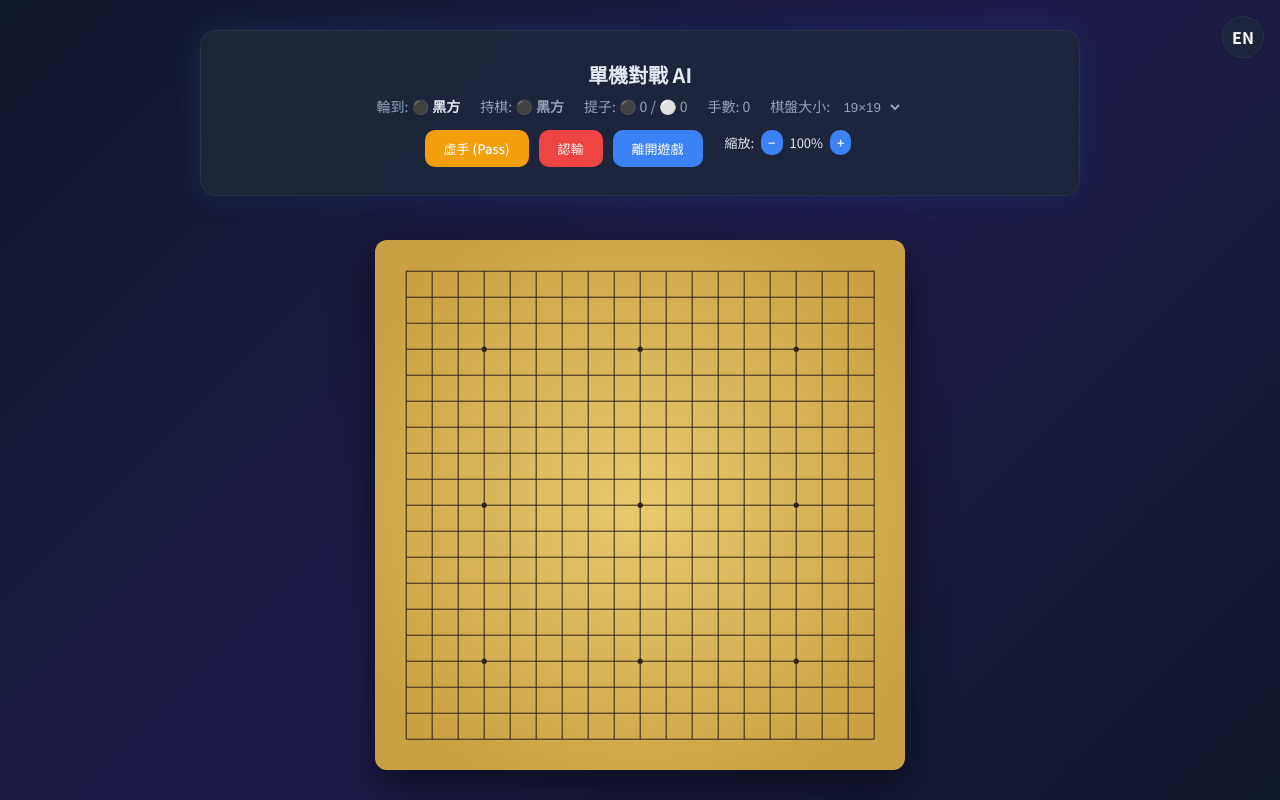
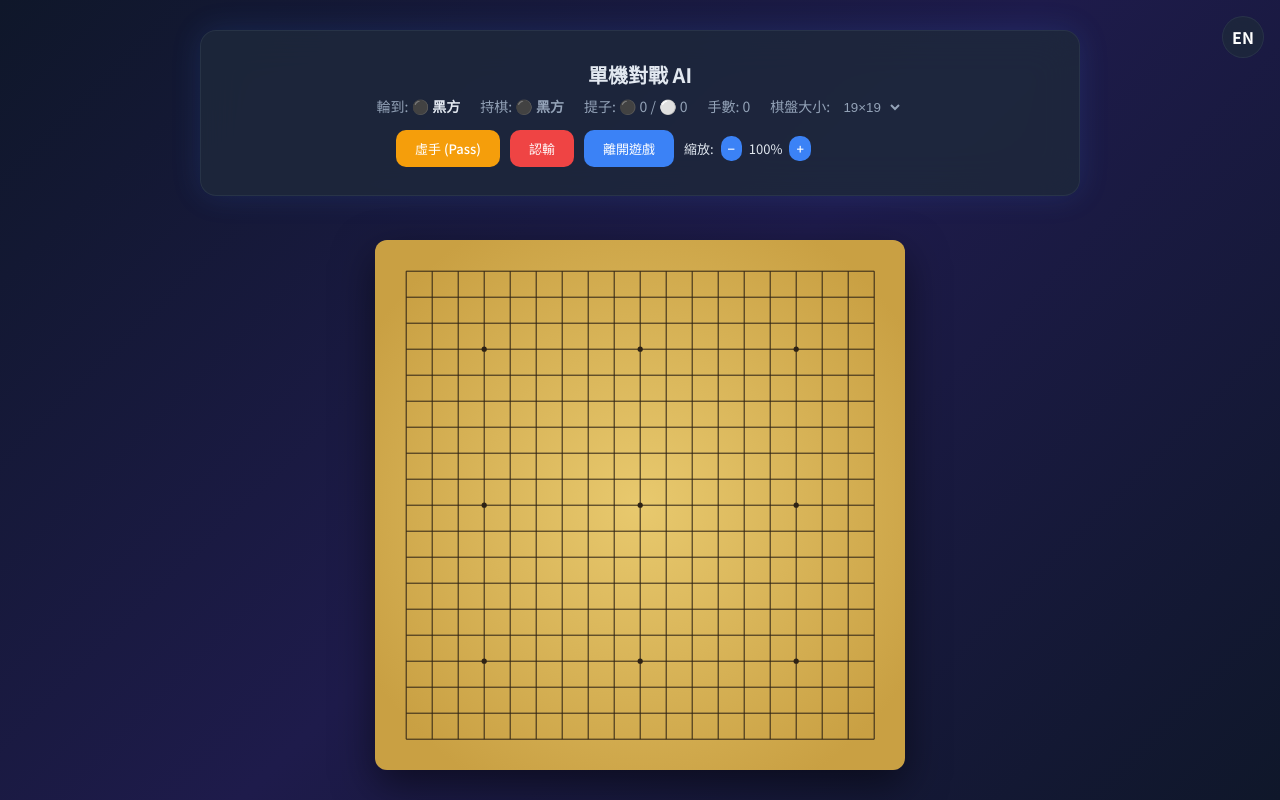
Before and after one commit to peterc200415/go-game, a Vue app in the folder frontend/: page / in a window 1280 px wide. Both pictures are taken after a click on the button "單機對戰 AI". Built offline with nearby package versions, Linux system fonts and the light colour scheme.

Commit message:
Move AI thinking text to right side of zoom with fixed width

```diff
--- a/frontend/src/App.vue
+++ b/frontend/src/App.vue
@@ -173,13 +173,15 @@
           <button v-if="!isSpectator && !gameOver" @click="resign"
             style="background: var(--accent-red)">{{ t('resign') }}</button>
           <button @click="leave">{{ t('leaveGame') }}</button>
-          <span v-if="aiThinking" style="color: var(--accent-amber); margin-left: 12px; font-size: 13px">
-            🤔 {{ t('aiThinking') }}
-          </span>
-          <span style="margin-left: 12px; font-size: 13px">{{ t('zoom') }}:
-            <button @click="boardScale = Math.max(0.5, boardScale - 0.1)" style="padding: 2px 6px; margin: 0 4px">−</button>
-            {{ Math.round(boardScale * 100) }}%
-            <button @click="boardScale = Math.min(2, boardScale + 0.1)" style="padding: 2px 6px; margin: 0 4px">+</button>
+          <span style="display: flex; align-items: center; gap: 8px; min-width: 200px">
+            <span v-if="aiThinking" style="color: var(--accent-amber); font-size: 13px; white-space: nowrap">
+              🤔 {{ t('aiThinking') }}
+            </span>
+            <span style="font-size: 13px">{{ t('zoom') }}:
+              <button @click="boardScale = Math.max(0.5, boardScale - 0.1)" style="padding: 2px 6px; margin: 0 4px">−</button>
+              {{ Math.round(boardScale * 100) }}%
+              <button @click="boardScale = Math.min(2, boardScale + 0.1)" style="padding: 2px 6px; margin: 0 4px">+</button>
+            </span>
           </span>
         </div>
       </div>
```
